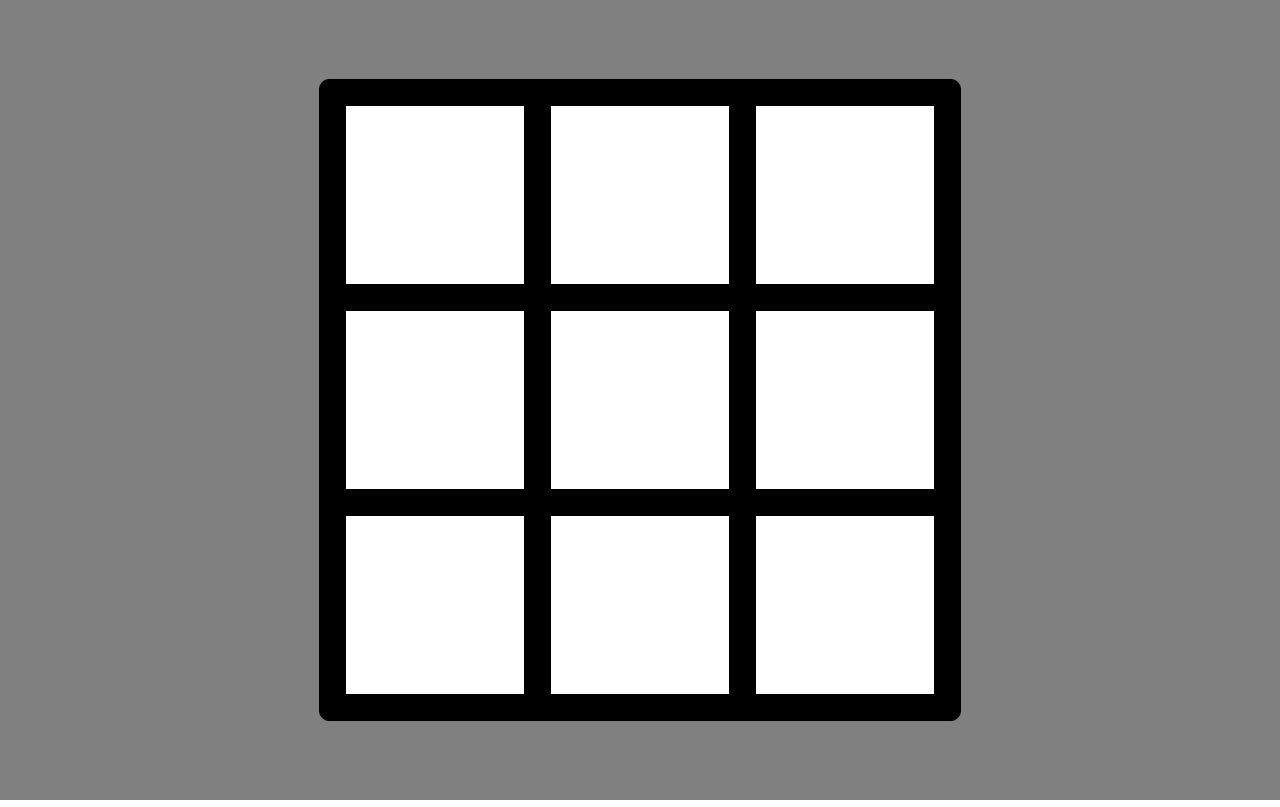
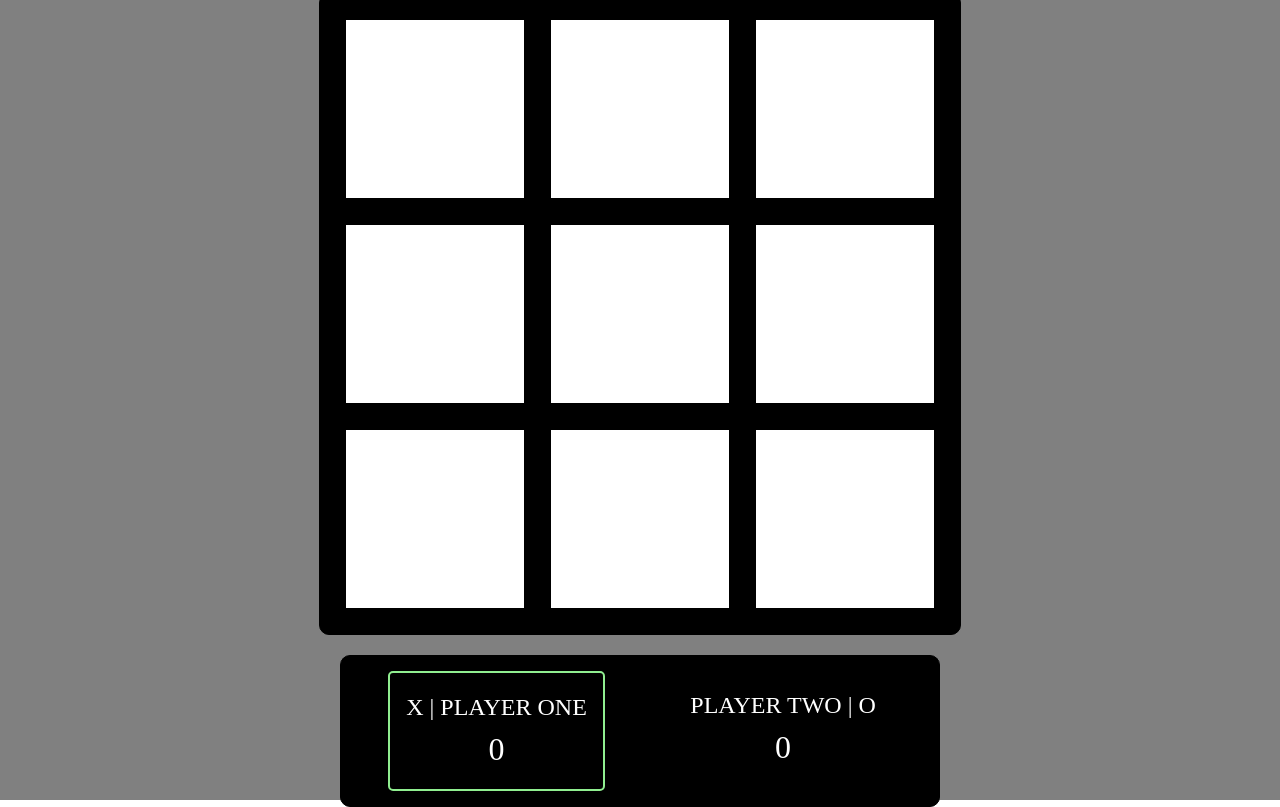
Before and after one commit to ryangholland/tic-tac-toe, a plain HTML site: page index.html in a window 1280 px wide. Drawn offline with Linux system fonts and the light colour scheme.

Commit message:
Style scoreboard

```diff
--- a/index.html
+++ b/index.html
@@ -12,6 +12,16 @@
     <div class="wrapper">
         <div id="board-container">
         </div>
+        <div id="scoreboard">
+            <div class="scoreboard-one active-player-border">
+                <div>X | PLAYER ONE</div>
+                <div class="scoreboard-one-score">0</div>
+            </div>
+            <div class="scoreboard-two">
+                <div>PLAYER TWO | O</div>
+                <div class="scoreboard-two-score">0</div>
+            </div>
+        </div>
     </div>
 </body>
 </html>
--- a/style.css
+++ b/style.css
@@ -57,6 +57,8 @@ h6 {
   display: flex;
   justify-content: center;
   align-items: center;
+  flex-direction: column;
+  gap: 20px;
 
   background-color: gray;
 }
@@ -87,3 +89,38 @@ h6 {
 
   font-size: 5rem;
 }
+
+#scoreboard {
+  border: solid 1px black;
+  border-radius: 10px;
+  padding: 15px;
+  gap: 5px;
+  background-color: black;
+  width: 600px;
+
+  display: flex;
+  justify-content: space-around;
+}
+
+#scoreboard div {
+  color: white;
+}
+
+.scoreboard-one,
+.scoreboard-two {
+ display: flex;
+ flex-direction: column;
+ align-items: center;
+ font-size: 1.5rem;
+ padding: 1rem;
+}
+
+.scoreboard-one-score,
+.scoreboard-two-score {
+  font-size: 2rem;
+}
+
+.active-player-border {
+  border: solid 2px lightgreen;
+  border-radius: 5px;
+}
```
